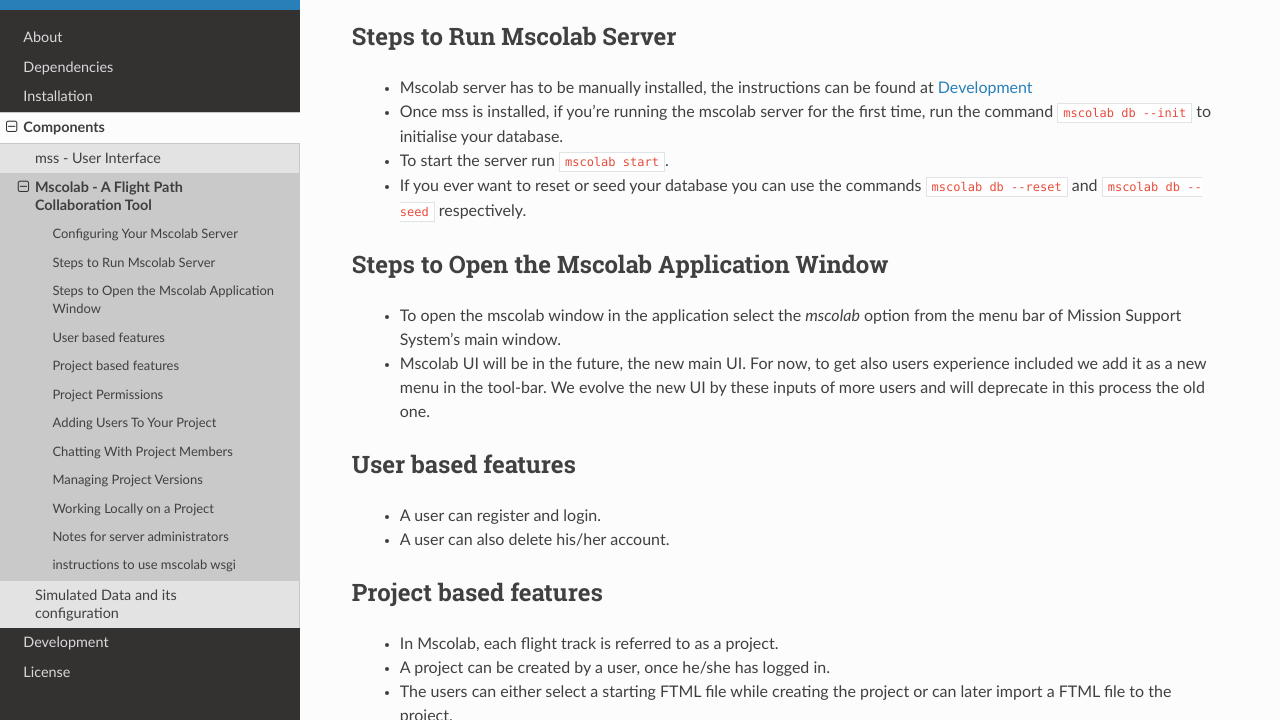
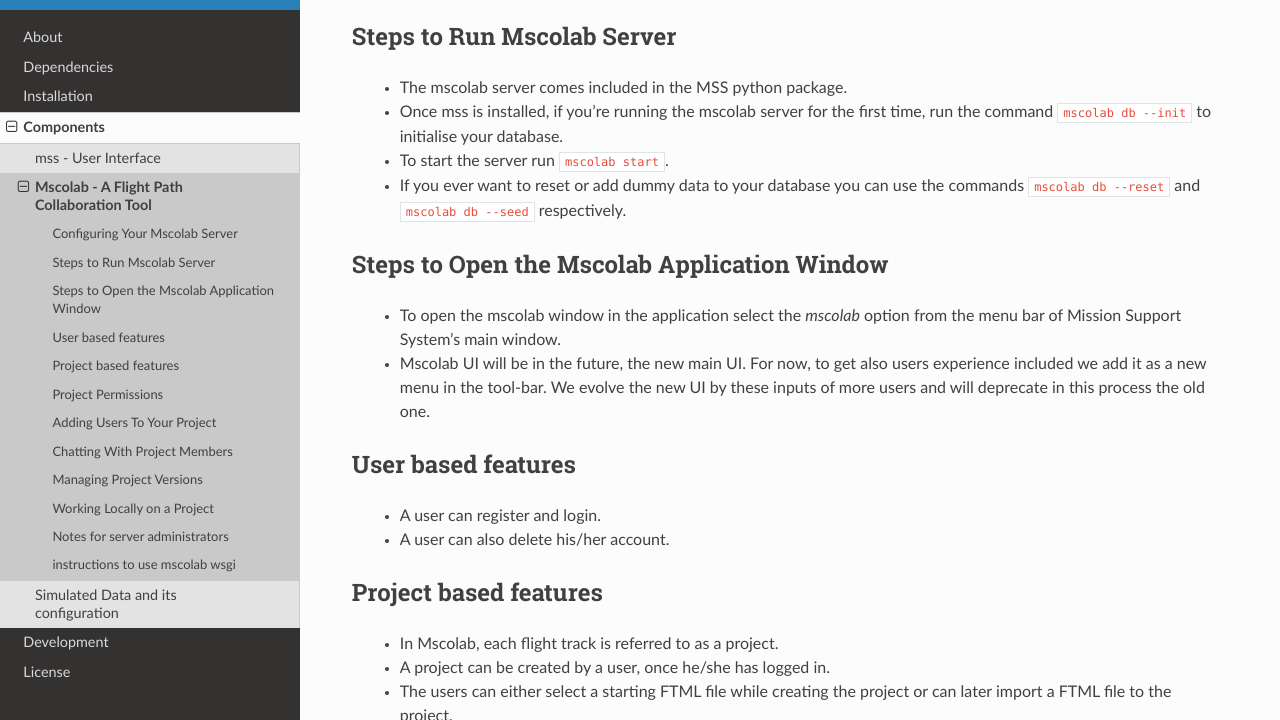
Before and after one commit to Open-MSS/MSS, a Sphinx documentation site: the page built from docs/mscolab.rst, in a window 1280 px wide and 900 px high, scrolled down 382 px, cut to the strip 180-900 px from the top of the window. Built offline with Sphinx 7.4.7 and the Read the Docs theme 2.0.0, drawn with Linux system fonts in a browser that asks for light colours; pages that are not in the unit, such as notebooks, are missing from menus; the version number could not be read and is left out.

Commit message:
removed mscolab_demodata entry point from meta.yaml and updated documentation for mscolab

```diff
--- a/docs/mscolab.rst
+++ b/docs/mscolab.rst
@@ -20,10 +20,10 @@ Description of the variables can be found in comments.
 
 Steps to Run Mscolab Server
 ~~~~~~~~~~~~~~~~~~~~~~~~~~~
-  - Mscolab server has to be manually installed, the instructions can be found at :ref:`development`
+  - The mscolab server comes included in the MSS python package.
   - Once mss is installed, if you're running the mscolab server for the first time, run the command :code:`mscolab db --init` to initialise your database.
   - To start the server run :code:`mscolab start`.
-  - If you ever want to reset or seed your database you can use the commands :code:`mscolab db --reset` and :code:`mscolab db --seed` respectively.
+  - If you ever want to reset or add dummy data to your database you can use the commands :code:`mscolab db --reset` and :code:`mscolab db --seed` respectively.
 
 
 Steps to Open the Mscolab Application Window
```
Also changed, not shown: docs/demodata.rst (+0 -11 lines), docs/development.rst (+12 -2 lines), 1 other file.
